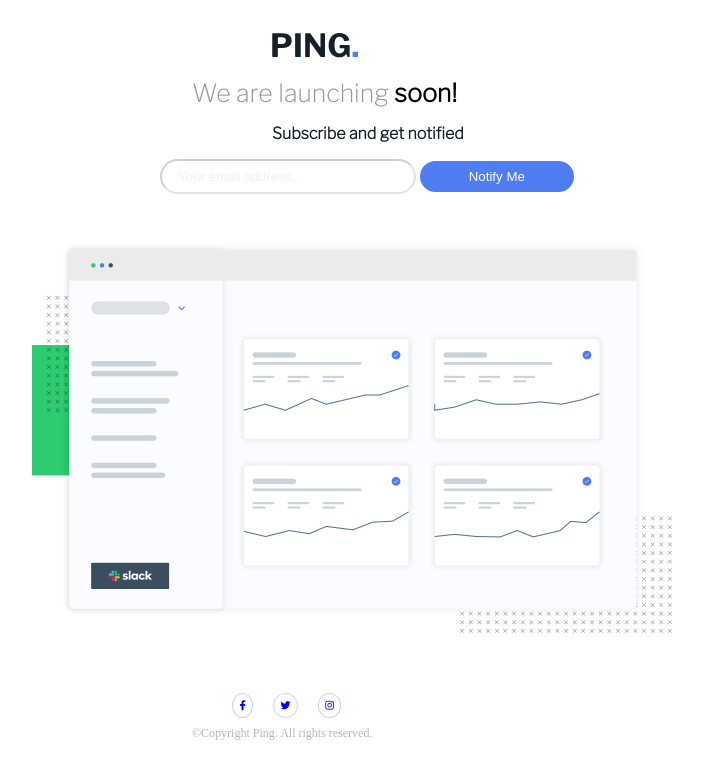
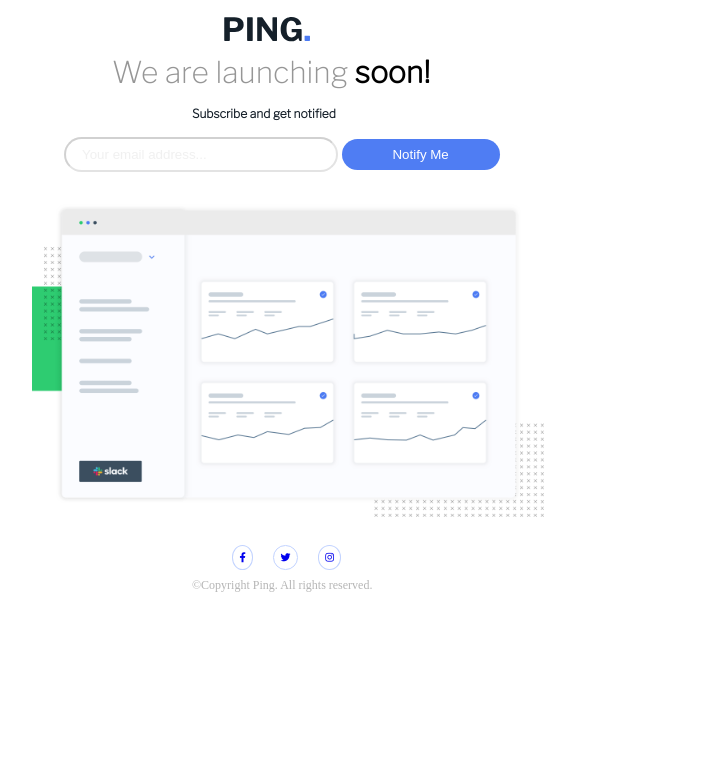
Before and after one commit to jeannettuwama/challenge2, a plain HTML site: page index.html in a window 1280 px wide. Shown: the whole page, without its empty margins (288-991 px from the left). Drawn offline with nearby package versions, Linux system fonts and the light colour scheme.

Commit message:
changes in styling

```diff
--- a/style.css
+++ b/style.css
@@ -10,19 +10,21 @@ body{
 .container{
     margin: auto;
     width: 50%;
-    margin-top: 2rem;
+    margin-top: 1rem;
 
 }
 .pic{
-    width: 100%;
+    margin-top: 1rem;
+    margin-bottom: 1rem;
+    width: 80%;
 }
 .logo{
-    margin-left: 15rem;
+    margin-left: 10rem;
 
 }
 .row1{
-    margin: 1rem;
-    margin-left: 10rem;
+
+    margin-left: 5rem;
     font-size: 25px;
     color: hsl(0, 0%, 59%);
     font-family: 'Libre Franklin', sans-serif;
@@ -30,11 +32,12 @@ body{
 }
 .row2{
 
-    margin-left: 15rem;
+    margin-left: 8rem;
     color: hsl(209, 33%, 12%);
     font-family: 'Libre Franklin', sans-serif;
-    font-size: 12px;
+    font-size: 10px;
     font-weight: 600;
+
 }
 strong{
     color: black;
@@ -42,25 +45,25 @@ strong{
 
 }
 input{
-    width: 50%;
+    width: 45%;
     border-radius: 5rem;
     padding: 0.5rem 0 0.5rem 0;
     opacity: 0.2;
 
 }
 .row3{
-    margin-top: 3rem;
+    margin-top: 1rem;
 }
 .form{
     margin-top: 1rem;
-    margin-left: 8rem;
+    margin-left: 2rem;
 }
 ::placeholder {
     padding-left: 1rem;
     opacity: 0.5;
 }
 .btn{
-    width: 30%;
+    width: 26%;
     border-radius: 5rem;
     padding: 0.5rem 0 0.5rem 0;
     color: white;
@@ -82,20 +85,16 @@ a{
 
 }
 .soc{
-    margin-left: 12rem;
+    margin-left: 10rem;
 }
 a:hover{
     color: #ffff;
     background-color: hsl(223, 84%, 63%);
 }
-footer{
 
-margin-top: 3rem;
-margin-bottom: 2rem;
-}
 footer p{
     font-size: 12px;
-    margin-left: 10rem;
+    margin-left: 7rem;
     color: hsl(0, 0%, 59%);
     opacity: 0.7;
 
@@ -105,22 +104,24 @@ footer p{
     .container{
 
         width: 100%;
-        margin-top: 2rem;
+        margin-top: 0.5rem;
 
     }
     .logo{
         margin-left: 8rem;
         width: 30%;
+        margin-top: 1rem;
+        margin-bottom: 1rem;
 
     }
     .row1{
-        margin: 1rem;
+
         margin-left: 4rem;
         font-size: 20px;
 
     }
     .row2{
-
+   margin-top: 1rem;
         margin-left: 6rem;
         font-size: 12px;
         font-weight: 600;
@@ -142,14 +143,10 @@ footer p{
 
     .pic{
         width: 100%;
+       margin-top: 2rem;
+       margin-bottom: 2rem;
+    }
 
-
-    }
-    footer{
-
-        margin-top: 8rem;
-        margin-bottom: 2rem;
-        }
         .soc{
             margin-left: 7rem;
         }
@@ -164,11 +161,27 @@ footer p{
         margin-top: 2rem;
 
     }
+    .row1{
+
+        margin-left: 15rem;
+
+    }
+    .logo{
+        margin-left: 20rem;
+      margin-bottom: 1rem;
+
+    }
     .row2{
-
-
-        font-size: 16px;
+        margin-top: 1rem;
+         margin-left: 18rem;
+        font-size: 12px;
         font-weight: 600;
+        margin-bottom: 1rem;
+    }
+    .form{
+        margin-top: 2rem;
+        margin-left: 6rem;
+        margin-bottom: 1rem;
     }
     .soc{
         margin-left: 20rem;
@@ -176,13 +189,16 @@ footer p{
     footer p{
         margin-left: 18rem;
     }
+    .pic{
+        width: 100%;
+    }
 }
 
 @media only screen and (min-width: 961px){
     .container{
         margin: auto;
         width: 50%;
-        margin-top: 2rem;
+        margin-top: 1rem;
 
     }
     .soc{
@@ -195,4 +211,28 @@ footer p{
         opacity: 0.7;
 
     }
+    .pic{
+        width: 80%;
+    }
+    .row1{
+ margin-bottom: 0.5rem;
+        margin-left: 5rem;
+        font-size: 30px;
+        color: hsl(0, 0%, 59%);
+        font-family: 'Libre Franklin', sans-serif;
+        font-weight: 300;
+    }
+    .logo{
+        margin-bottom: 0.5rem;
+        margin-left: 12rem;
+
+    }
+    .row2{
+
+        margin-left: 10rem;}
+        .form{
+            margin-top: 1rem;
+            margin-left: 2rem;
+            margin-bottom: 0;
+        }
 }
```
